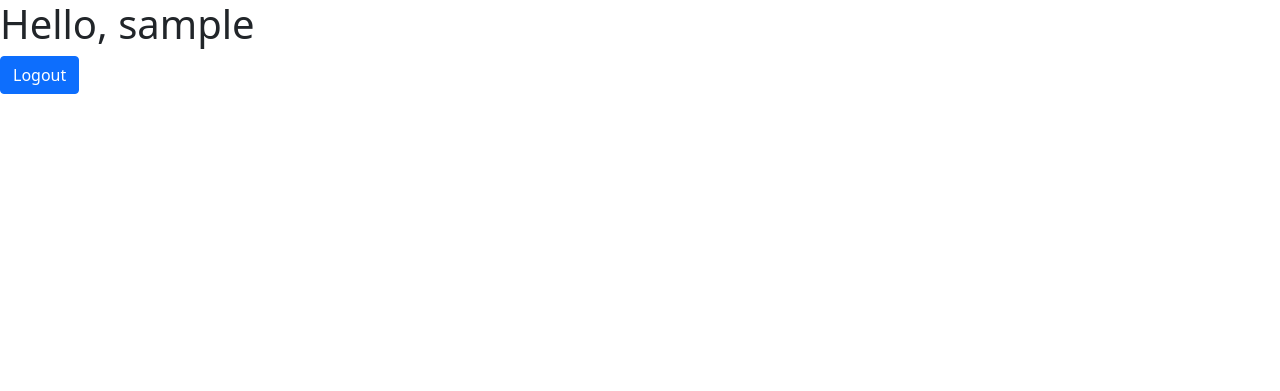
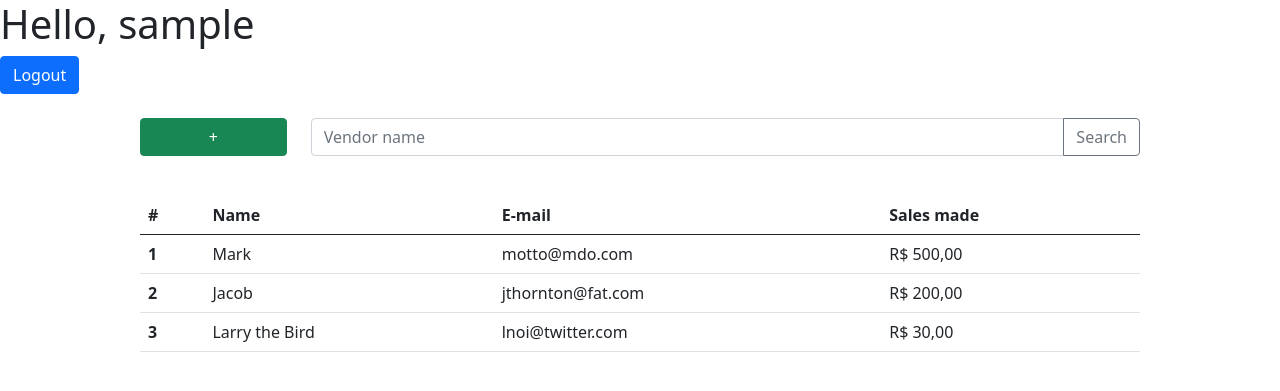
Before and after one commit to rtrevizoli/SamplePhpCrud, a PHP site: page /tray-homework-php-test/ in a window 1280 px wide. Shown: the top 391 px of the page. Run offline with PHP 8.4, Linux system fonts and the light colour scheme; the visitor is signed in with stand-in values (Sample User, id 1).

Commit message:
Simple table and Add vendor button

```diff
--- a/home.php
+++ b/home.php
@@ -5,3 +5,49 @@ $userName = $_SESSION["login"];
 <h1><?php echo "Hello, " . $userName; ?></h1>
 
 <a class="btn btn-primary" href="http://localhost/tray-homework-php-test/?logout">Logout</a>
+
+<div class="container py-4" style="width: 80%;">
+    <div class="row align-items-start">
+        <div class="col-md-2">
+            <a class="btn btn-success" style="width: 100%;" href="http://localhost/tray-homework-php-test/?vendorId">+</a>
+        </div>
+        <div class="col-md">
+            <div class="input-group mb-3">
+                <input type="text" class="form-control" placeholder="Vendor name" aria-label="Recipient's username" aria-describedby="button-addon2">
+                <button class="btn btn-outline-secondary" type="button" id="button-addon2">Search</button>
+            </div>
+        </div>
+    </div>
+</div>
+<div class="container" style="width: 80%;">
+    <table class="table table-responsive">
+        <thead>
+            <tr>
+                <th scope="col">#</th>
+                <th scope="col">Name</th>
+                <th scope="col">E-mail</th>
+                <th scope="col">Sales made</th>
+            </tr>
+        </thead>
+        <tbody>
+            <tr>
+                <th scope="row">1</th>
+                <td>Mark</td>
+                <td>motto@mdo.com</td>
+                <td>R$ 500,00</td>
+            </tr>
+            <tr>
+                <th scope="row">2</th>
+                <td>Jacob</td>
+                <td>jthornton@fat.com</td>
+                <td>R$ 200,00</td>
+            </tr>
+            <tr>
+                <th scope="row">3</th>
+                <td>Larry the Bird</td>
+                <td>lnoi@twitter.com</td>
+                <td>R$ 30,00</td>
+            </tr>
+        </tbody>
+    </table>
+</div>
```
